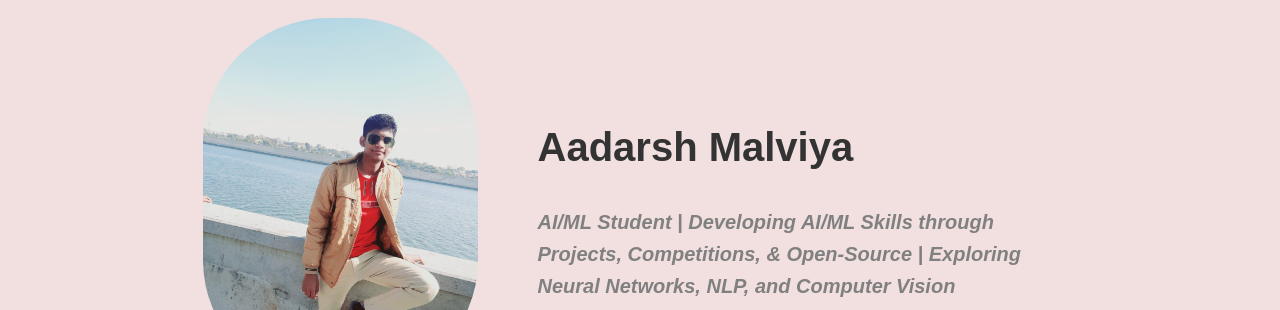
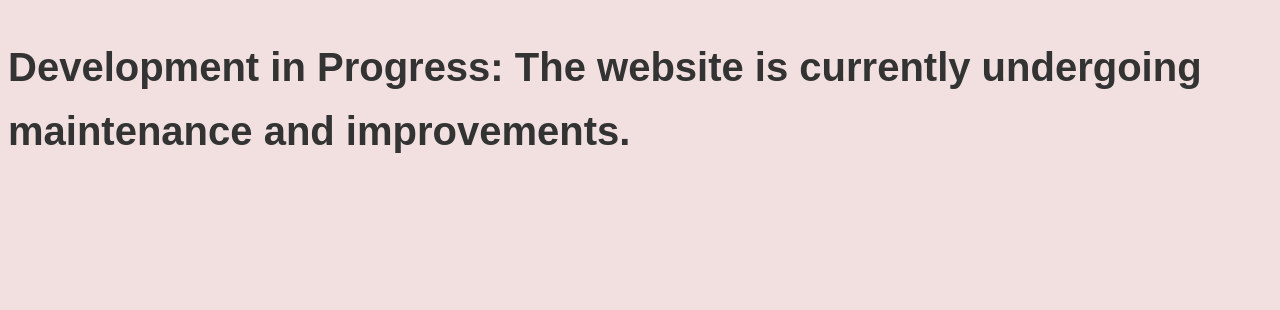
Before and after one commit to Malviyaaadarsh/Portfolio, a plain HTML site: page index.html in a window 1280 px wide. Shown: the top 310 px of the page. Drawn offline with Linux system fonts and the light colour scheme.

Commit message:
Update index.html

```diff
--- a/index.html
+++ b/index.html
@@ -8,7 +8,7 @@
   <link rel="stylesheet" href="style.css">
 </head>
 <body>
-  <main>
+  <!-- <main>
     <div class="profile-container">
       <div><img src="images/Display picture .jpg" alt="Profile Picture" class="profile-picture" /></div>
       <div class="nameplate">
@@ -176,7 +176,7 @@
     </div>
     <br>
     <br>
-  </main>
+  </main> -->
+  <h1>Development in Progress: The website is currently undergoing maintenance and improvements.</h1>
 </body>
-
 </html>
```
